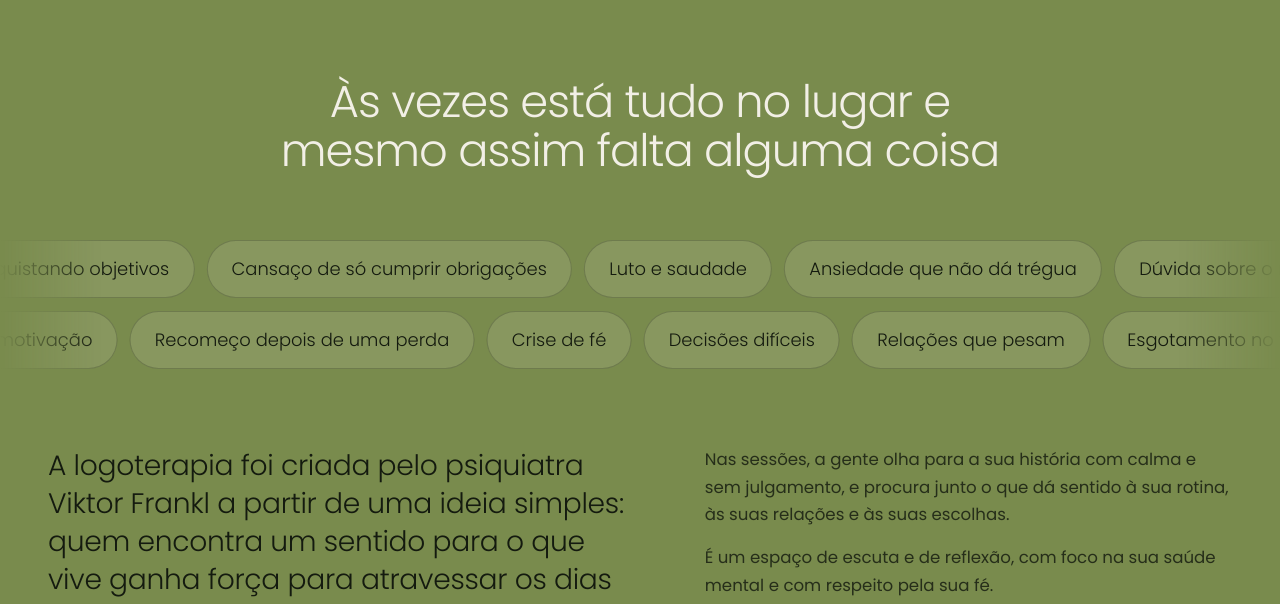
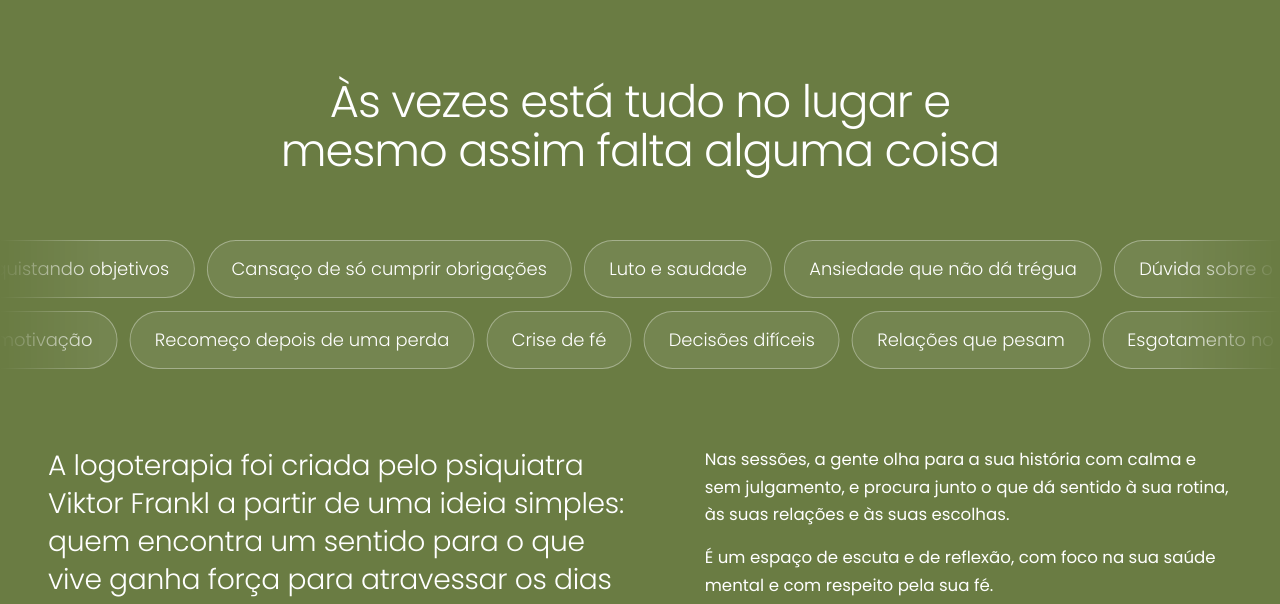
Before and after one commit to leonardoferreirr/abraaochaves-landing, a plain HTML site: page index.html in a window 1280 px wide. Shown: the part 1468-2072 px from the top of the page. Drawn offline with Linux system fonts and the light colour scheme; animation ran at ten frames a second.

Commit message:
style: white text on the green section, one shade darker green to keep AA contrast
Co-Authored-By: Claude Opus 5.5 <noreply@anthropic.com>

```diff
--- a/index.html
+++ b/index.html
@@ -27,7 +27,7 @@
 
 :root{
   --bg:#0e120b; --bg-2:#141a0f; --bg-3:#0a0d08;
-  --sage:#798b4d; --sage-2:#5e6e38; --leaf:#c9dca6; --leaf-2:#dfeac8;
+  --sage:#798b4d; --sage-2:#5e6e38; --sage-fundo:#6a7c43; --leaf:#c9dca6; --leaf-2:#dfeac8;
   --paper:#f2efe6; --ink:#141a0f;
   --cream:#ece8dc; --muted:rgba(236,232,220,.66); --line:rgba(236,232,220,.13);
   --font:Poppins,'Poppins Reserva',Arial,sans-serif;
@@ -123,19 +123,19 @@ h2{font-size:clamp(2rem,3.7vw,3.5rem);line-height:1.1}
 
 /* sentir (verde da marca) */
 .folha{border-radius:var(--r-lg) var(--r-lg) 0 0;position:relative}
-.sentir{background:var(--sage);color:var(--ink);padding-block:clamp(5rem,10vw,8.5rem) clamp(5rem,9vw,7.5rem)}
-.sentir h2{color:var(--paper);text-align:center;margin-inline:auto;font-size:clamp(2rem,3.5vw,3.4rem)}
+.sentir{background:var(--sage-fundo);color:#fff;padding-block:clamp(5rem,10vw,8.5rem) clamp(5rem,9vw,7.5rem)}
+.sentir h2{color:#fff;text-align:center;margin-inline:auto;font-size:clamp(2rem,3.5vw,3.4rem)}
 .faixas{margin-top:clamp(2.6rem,5vw,4rem);display:grid;gap:.8rem;-webkit-mask-image:linear-gradient(90deg,transparent,#000 8%,#000 92%,transparent);mask-image:linear-gradient(90deg,transparent,#000 8%,#000 92%,transparent)}
 .faixa{overflow:hidden}
 .trilho{display:flex;width:max-content;animation:corre var(--dur,60s) linear infinite;animation-play-state:paused}
 .faixa.volta .trilho{animation-direction:reverse}
 .faixa.roda .trilho{animation-play-state:running}
-.trilho span{margin-right:.75rem;padding:.75em 1.35em;border:1px solid rgba(20,26,15,.22);border-radius:999px;background:rgba(242,239,230,.12);font-weight:300;font-size:clamp(1rem,1.4vw,1.2rem);white-space:nowrap}
+.trilho span{margin-right:.75rem;padding:.75em 1.35em;border:1px solid rgba(255,255,255,.34);border-radius:999px;background:rgba(255,255,255,.07);font-weight:300;font-size:clamp(1rem,1.4vw,1.2rem);white-space:nowrap}
 @keyframes corre{to{transform:translate3d(-50%,0,0)}}
 .logo-txt{display:grid;grid-template-columns:1.1fr 1fr;gap:clamp(2rem,6vw,6rem);margin-top:clamp(3rem,6vw,5rem);align-items:start}
 .logo-txt .grande{font-weight:300;font-size:clamp(1.35rem,2.2vw,1.95rem);line-height:1.35;letter-spacing:-.01em}
 .logo-txt p+p{margin-top:1rem}
-.logo-txt .corpo{color:rgba(20,26,15,.82);font-size:1.04rem}
+.logo-txt .corpo{color:#fff;font-size:1.04rem}
 .logo-txt .corpo .btn{margin-top:1.8rem}
 
 /* como funciona */
```
Also changed, not shown: src/index.html (+5 -5 lines).
